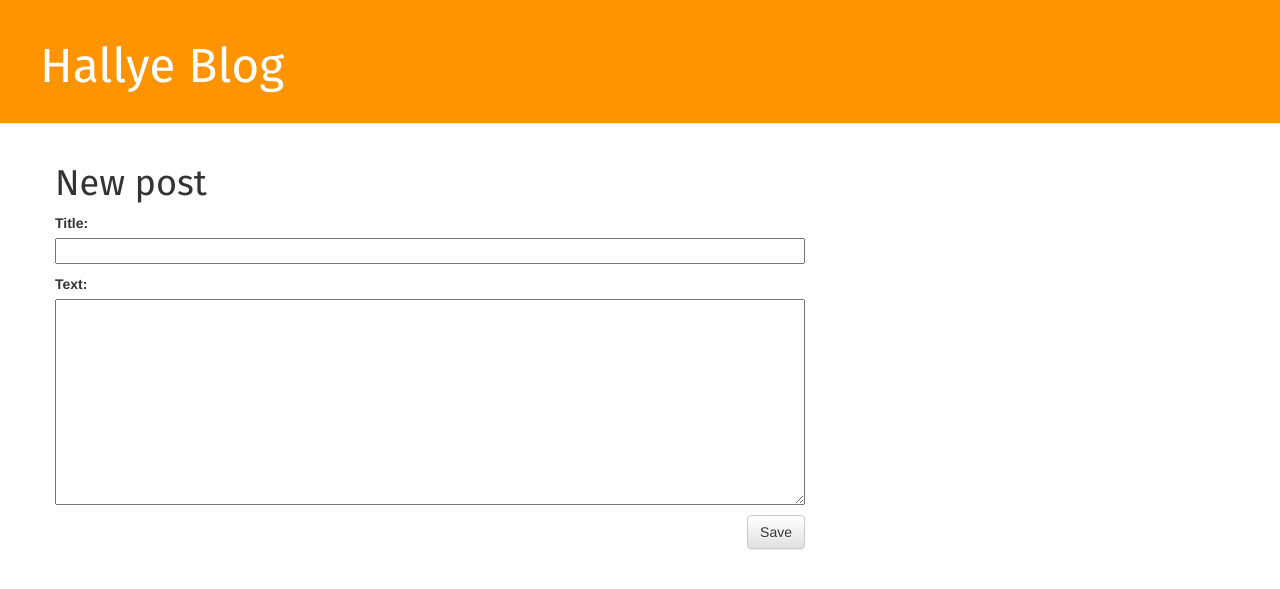
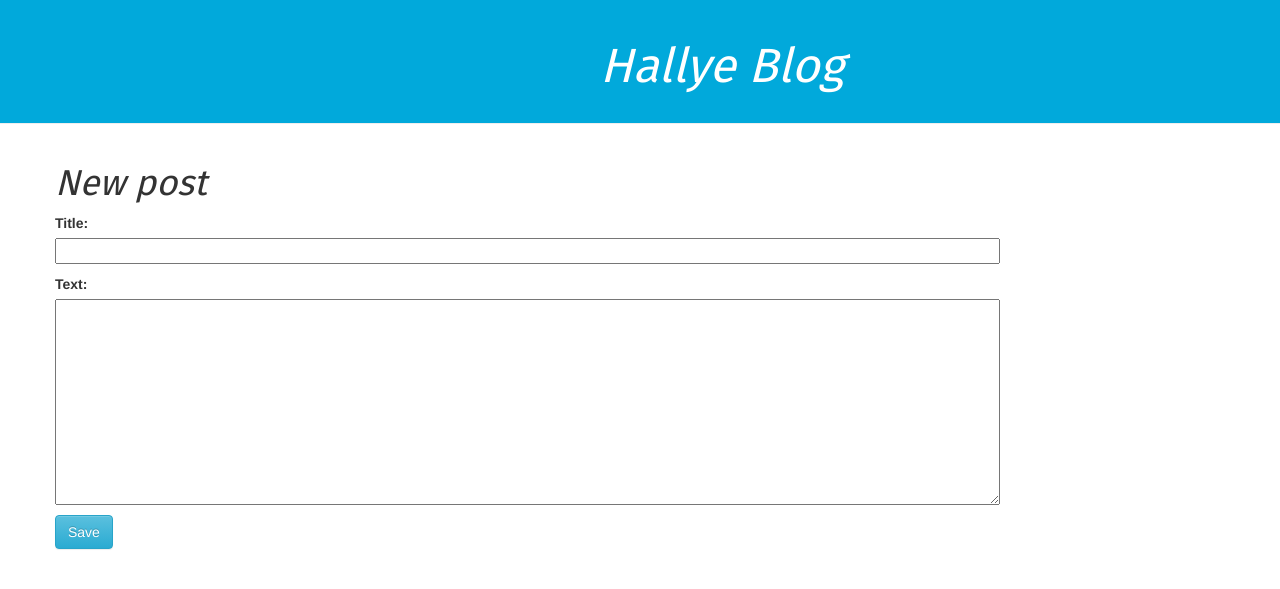
Before and after one commit to Hallye/DjangoGirls, a Django app: page /post/new in a window 1280 px wide. Shown: the top 589 px of the page. Run offline with Django 3.2, Linux system fonts and the light colour scheme; some libraries are stand-ins or nearby versions.

Commit message:
Mas post

```diff
--- a/DGirls/blog/static/css/blog.css
+++ b/DGirls/blog/static/css/blog.css
@@ -1,7 +1,7 @@
 .page-header {
-    background-color: #ff9400;
+    background-color: #01A9DB;
     margin-top: 0;
-    padding: 20px 20px 20px 40px;
+    padding: 20px 20px 20px 600px;
 }
 
 .page-header h1, .page-header h1 a, .page-header h1 a:visited, .page-header h1 a:active {
@@ -16,6 +16,7 @@
 
 h1, h2, h3, h4 {
     font-family: 'Fira Sans', cursive;
+    font-style: oblique;
 }
 
 .date {
@@ -23,11 +24,11 @@ h1, h2, h3, h4 {
     float: left;
     display: block;
     width: 100%;
-    color: #828282;
+    color: #5b0077;
 }
 
 .save {
-    float: right;
+    float: left;
 }
 
 .post-form textarea, .post-form input {
--- a/DGirls/blog/templates/blog/base.html
+++ b/DGirls/blog/templates/blog/base.html
@@ -17,7 +17,7 @@
             </div>
             <div class="content container">
                 <div class="row">
-                    <div class="col-md-8">
+                    <div class="col-md-10">
                     {% block content %}
                     {% endblock %}
                     </div>
--- a/DGirls/blog/templates/blog/post_detail.html
+++ b/DGirls/blog/templates/blog/post_detail.html
@@ -8,7 +8,7 @@
             </div>
         {% endif %}
         {% if user.is_authenticated %}
-        <a class="btn btn-warning btn-xs" href="{% url 'post_edit' pk=post.pk %}"><span class="glyphicon glyphicon-play"></span></a>
+        <a class="btn btn-info" href="{% url 'post_edit' pk=post.pk %}"><span class="glyphicon glyphicon-pencil"></span></a>
         {% endif %}
             <h1>{{ post.title }}</h1>
         <p>{{ post.text|linebreaksbr }}</p>
--- a/DGirls/blog/templates/blog/post_edit.html
+++ b/DGirls/blog/templates/blog/post_edit.html
@@ -4,6 +4,6 @@
     <h1>New post</h1>
     <form method="POST" class="post-form">{% csrf_token %}
         {{ form.as_p }}
-        <button type="submit" class="save btn btn-default">Save</button>
+        <button type="submit" class="save btn btn-info">Save</button>
     </form>
 {% endblock %}
```
